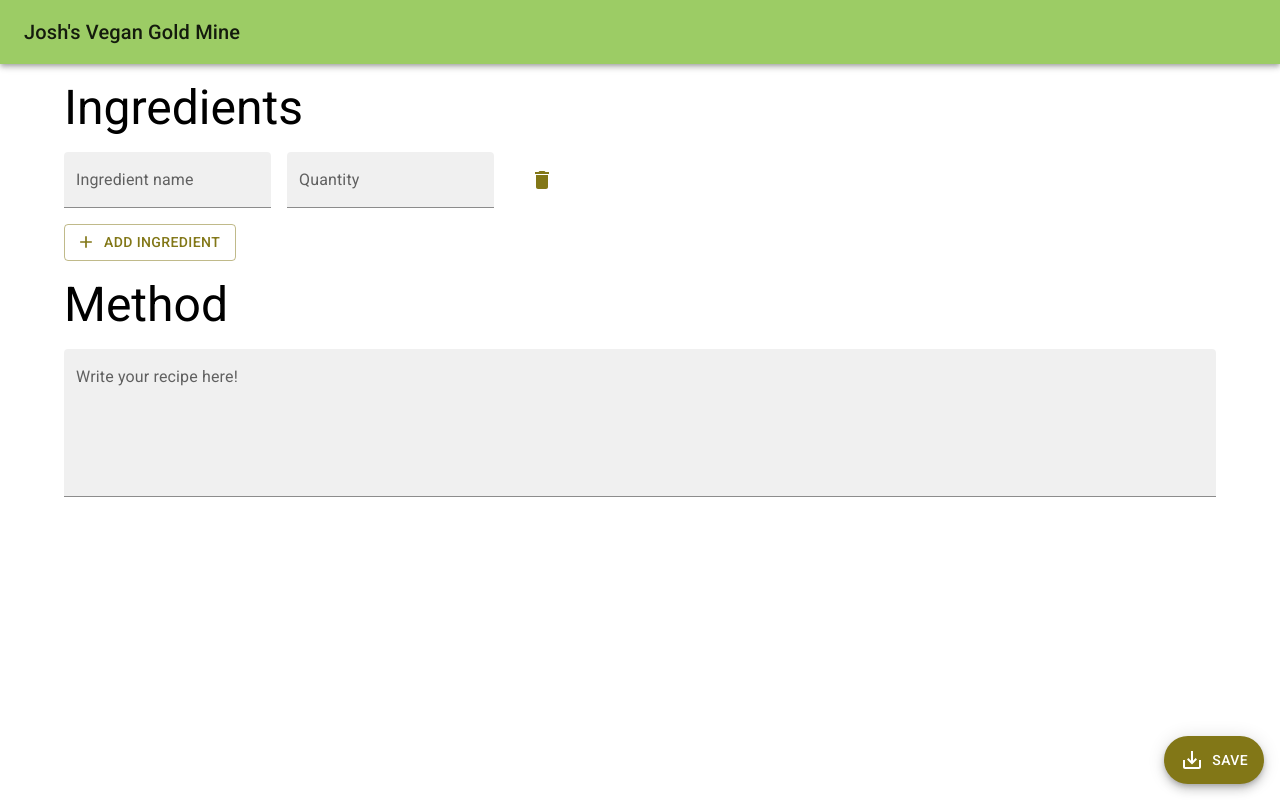
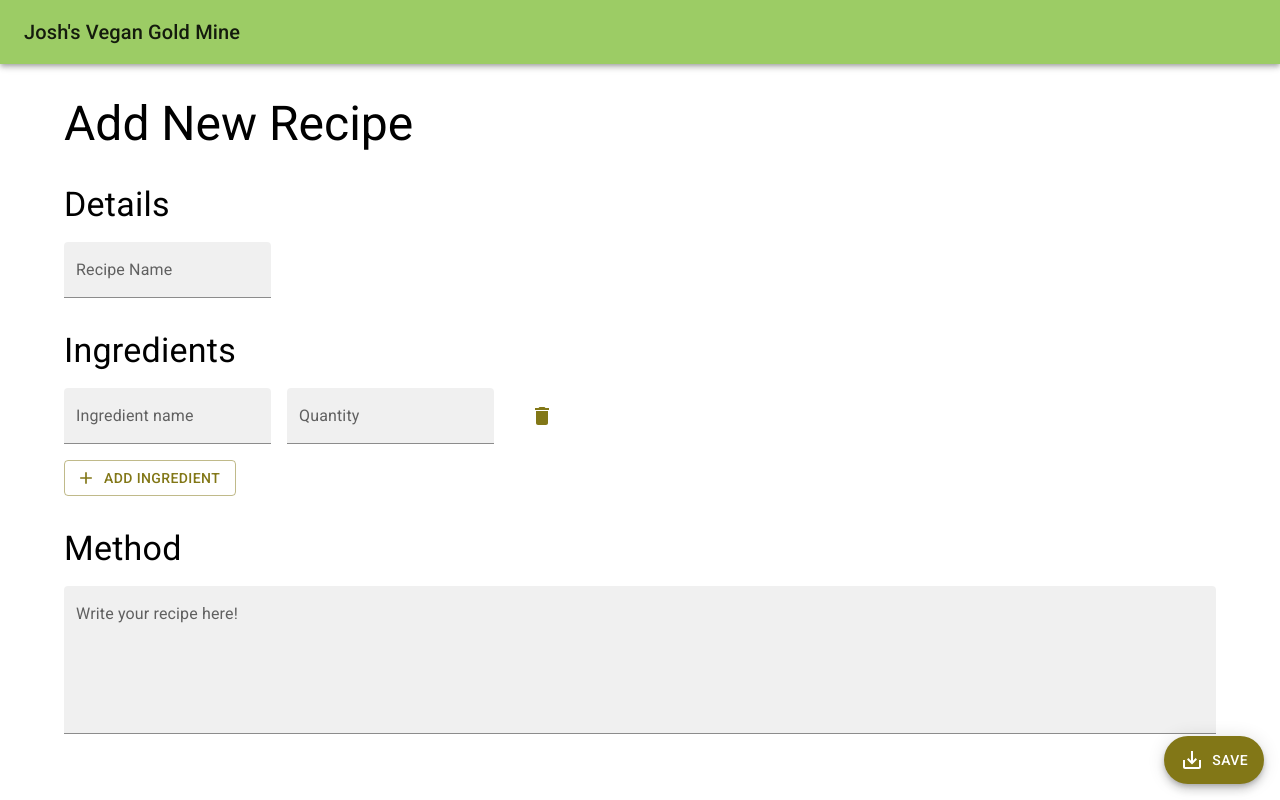
Before and after one commit to jtaylor100/recipe-manager, a Next.js app: page /add in a window 1280 px wide. Built offline with nearby package versions, Linux system fonts and the light colour scheme.

Commit message:
Add details and title to new recipe page
- Also fixed FAB positioning and text.

```diff
--- a/pages/add.js
+++ b/pages/add.js
@@ -14,8 +14,11 @@ export default function Add() {
 
   return (
     <Layout>
-      <Container>
-        <Typography mt={2} variant="h3">Ingredients</Typography>
+      <Container sx={{ py:4 }}>
+        <Typography mb={2} variant="h3">Add New Recipe</Typography>
+        <Typography mt={4} mb={2} variant="h4">Details</Typography>
+        <TextField label="Recipe Name" variant="filled" />
+        <Typography mt={4} variant="h4">Ingredients</Typography>
         <>
         {ingredientRows.map((row, index) =>
           <Stack key={index} direction="row" spacing={2} my={2}>
@@ -31,7 +34,7 @@ export default function Add() {
         <Button color="secondary" variant="outlined" startIcon={<AddIcon />} onClick={() => addIngredientRow(ingredientRows, setIngredientRows)}>
             Add Ingredient
         </Button>
-        <Typography my={2} variant="h3">Method</Typography>
+        <Typography mt={4} mb={2} variant="h4">Method</Typography>
         <TextField  multiline label="Write your recipe here!" fullWidth variant="filled" rows={5} />
       </Container>
       <Fab color="secondary" variant="extended" aria-label="save" className="bottomRightAnchor">
--- a/pages/index.js
+++ b/pages/index.js
@@ -8,8 +8,8 @@ export default function Home() {
   return (
     <Layout>
       <Link href="/add" prefetch>
-        <Fab color="secondary" aria-label="add" className="bottomRightAnchor">
-          <AddIcon />
+        <Fab color="secondary" variant="extended" aria-label="add" className="bottomRightAnchor">
+          <AddIcon sx={{ mr: 1 }} /> Add Recipe
         </Fab>
       </Link>
     </Layout>
--- a/styles/globals.css
+++ b/styles/globals.css
@@ -14,7 +14,7 @@ a {
 }
 
 .bottomRightAnchor {
-  position: absolute !important;
+  position: fixed !important;
   bottom: 16px;
   right: 16px;
 }
```
